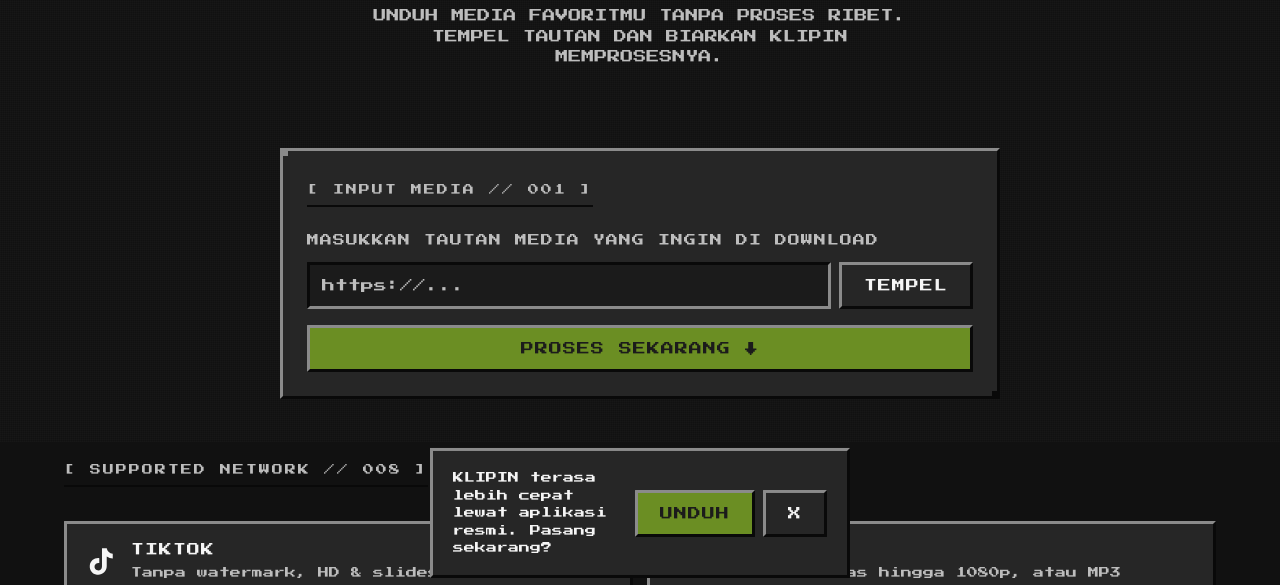
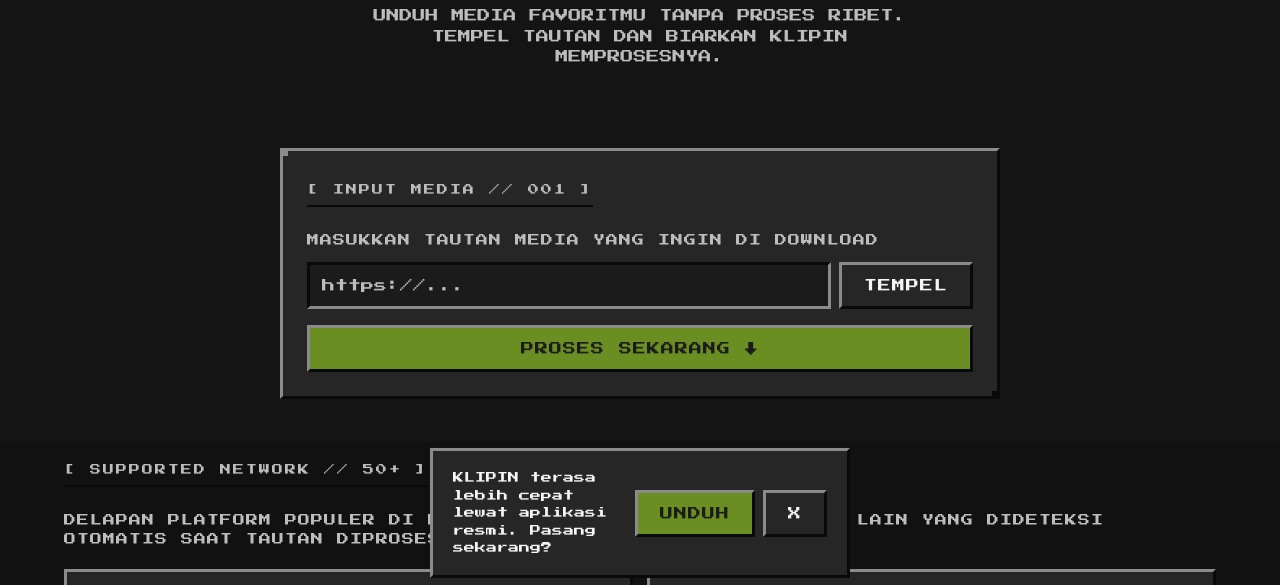
Before and after one commit to pajarr10/Klipin-Downloader-, a website: page index.html in a window 1280 px wide. Shown: the part 358-943 px from the top of the page. Drawn offline with Linux system fonts and the light colour scheme.

Commit message:
Add files via upload

```diff
--- a/index.html
+++ b/index.html
@@ -80,7 +80,8 @@
   </section>
 
   <section style="margin-top:56px;">
-    <div class="panel-label">[ SUPPORTED NETWORK // 008 ]</div>
+    <div class="panel-label">[ SUPPORTED NETWORK // 50+ ]</div>
+    <p class="page-sub" style="margin-bottom:16px;">DELAPAN PLATFORM POPULER DI BAWAH INI, DITAMBAH 50+ PLATFORM LAIN YANG DIDETEKSI OTOMATIS SAAT TAUTAN DIPROSES.</p>
     <div class="platform-grid">
 
       <div class="platform-card panel">
```
